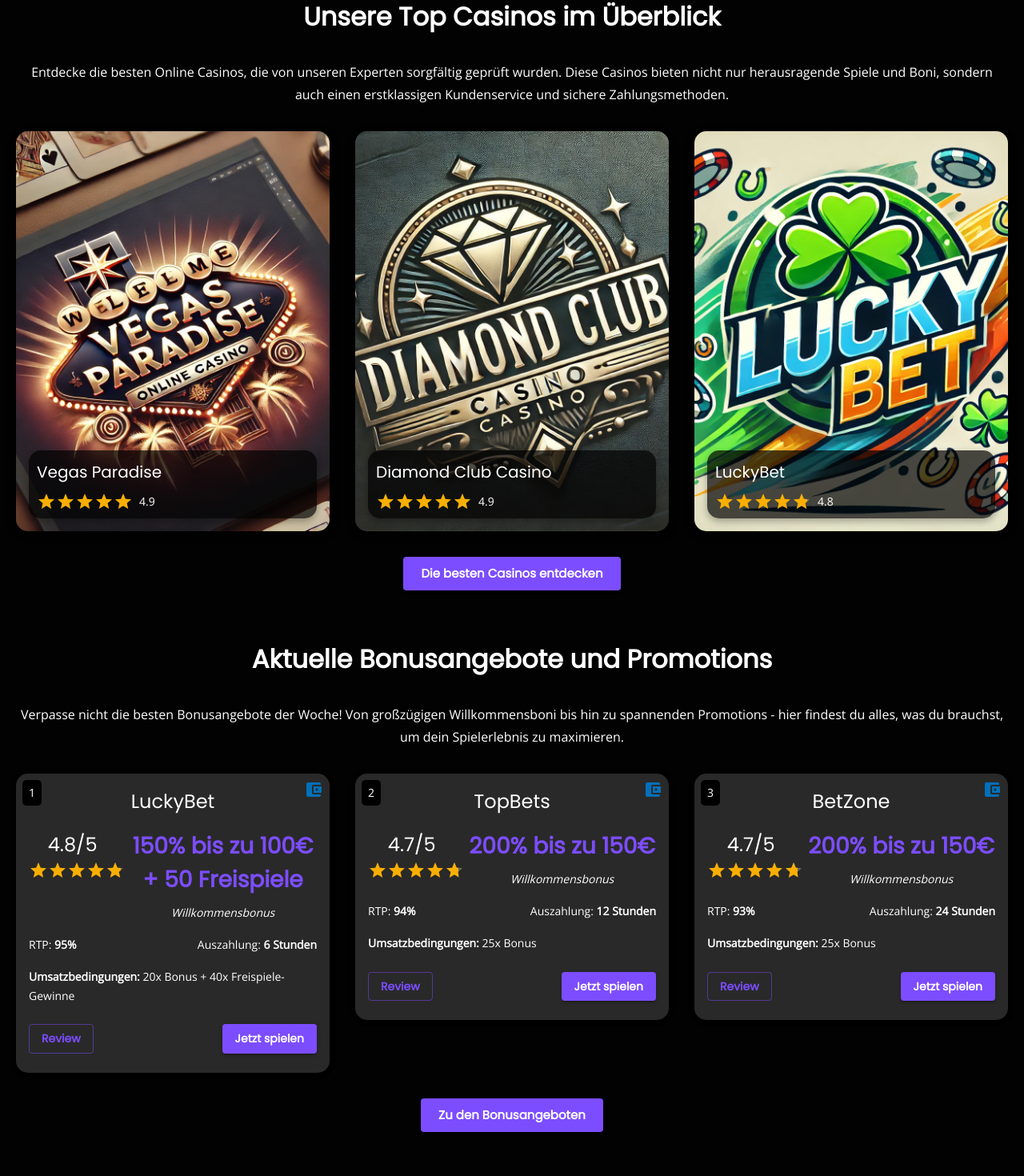
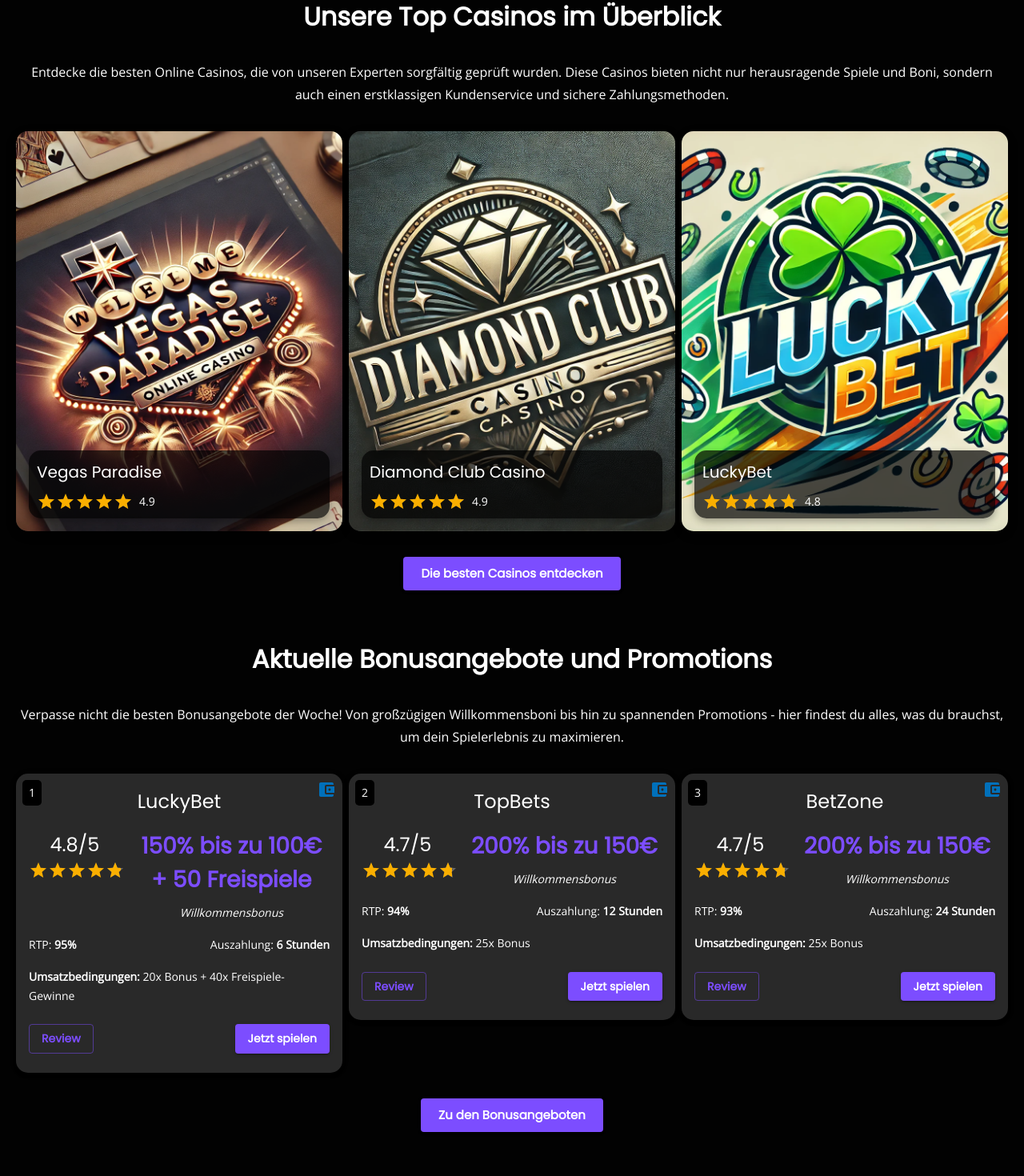
Before and after one commit to NicoLoyLife/einfachnurzocken, a React (Create React App) app: page / in a window 1280 px wide. Shown: the part 435-1905 px from the top of the page at 80% size. Built offline with nearby package versions, Linux system fonts and the light colour scheme.

Commit message:
Spacing auf 1 gesetzt

```diff
--- a/src/components/LatestBonusangebote.js
+++ b/src/components/LatestBonusangebote.js
@@ -38,7 +38,7 @@
         Verpasse nicht die besten Bonusangebote der Woche! Von großzügigen Willkommensboni bis hin zu spannenden Promotions - hier findest du alles, was du brauchst, um dein Spielerlebnis zu maximieren.
       </Typography>
 
-      <Grid container spacing={4} justifyContent='center'>
+      <Grid container spacing={1} justifyContent='center'>
         {enrichedOffers.map((offer, index) => (
           <Grid item key={index} xs={12} md={4}>
             <BonusOfferCard offer={offer} placement={index + 1} />
--- a/src/components/TopCasinos.js
+++ b/src/components/TopCasinos.js
@@ -19,7 +19,7 @@
       <Typography variant='body1' component='p' sx={{ mb: 4, textAlign: 'center' }}>
       Entdecke die besten Online Casinos, die von unseren Experten sorgfältig geprüft wurden. Diese Casinos bieten nicht nur herausragende Spiele und Boni, sondern auch einen erstklassigen Kundenservice und sichere Zahlungsmethoden.
       </Typography>
-      <Grid container spacing={4} justifyContent='center'>
+      <Grid container spacing={1} justifyContent='center'>
         {topCasinos.map((casino, index) => (
           <Grid item key={index} xs={12} md={4}>
             <CasinoCard casino={casino} />
```
